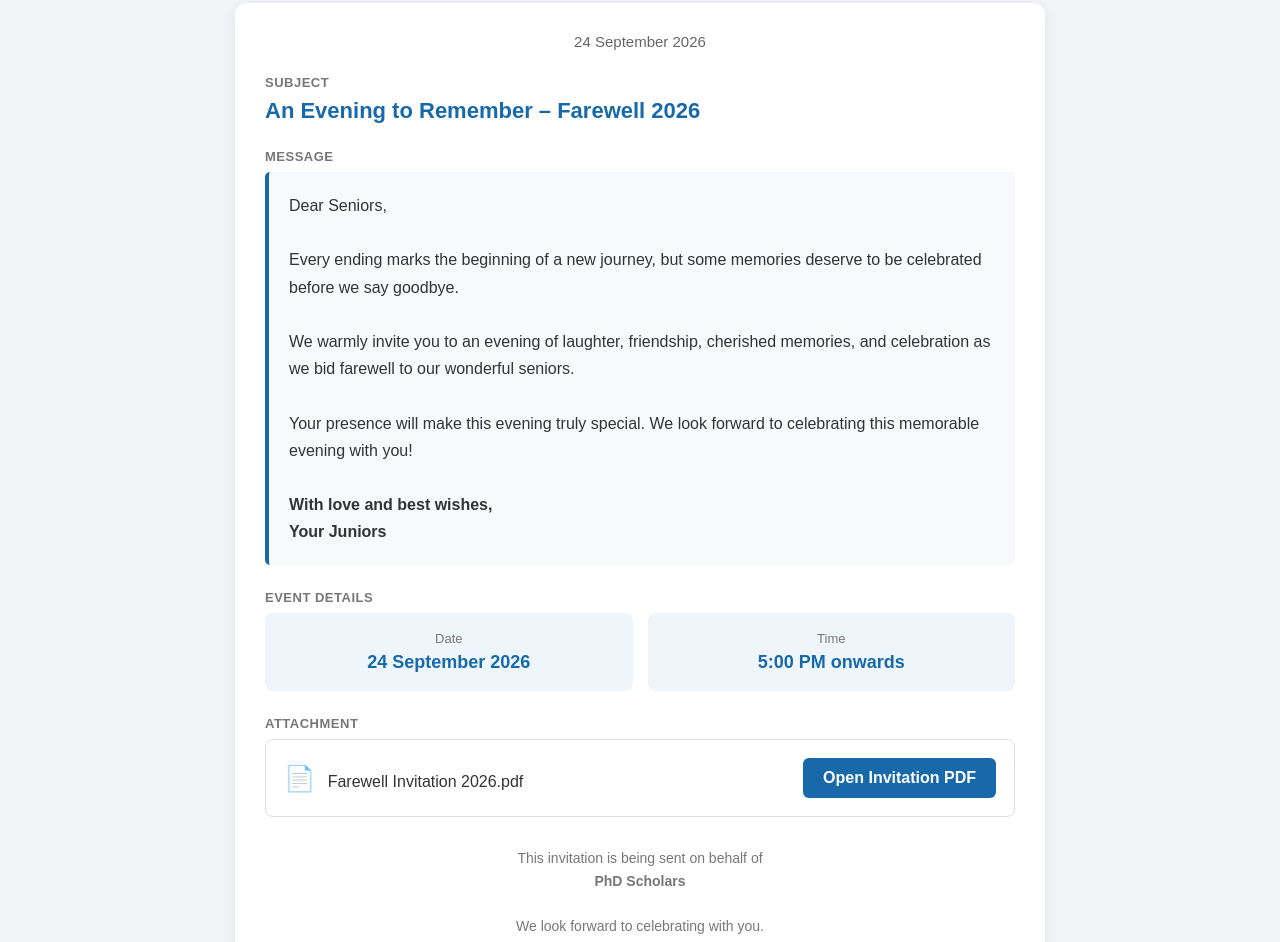
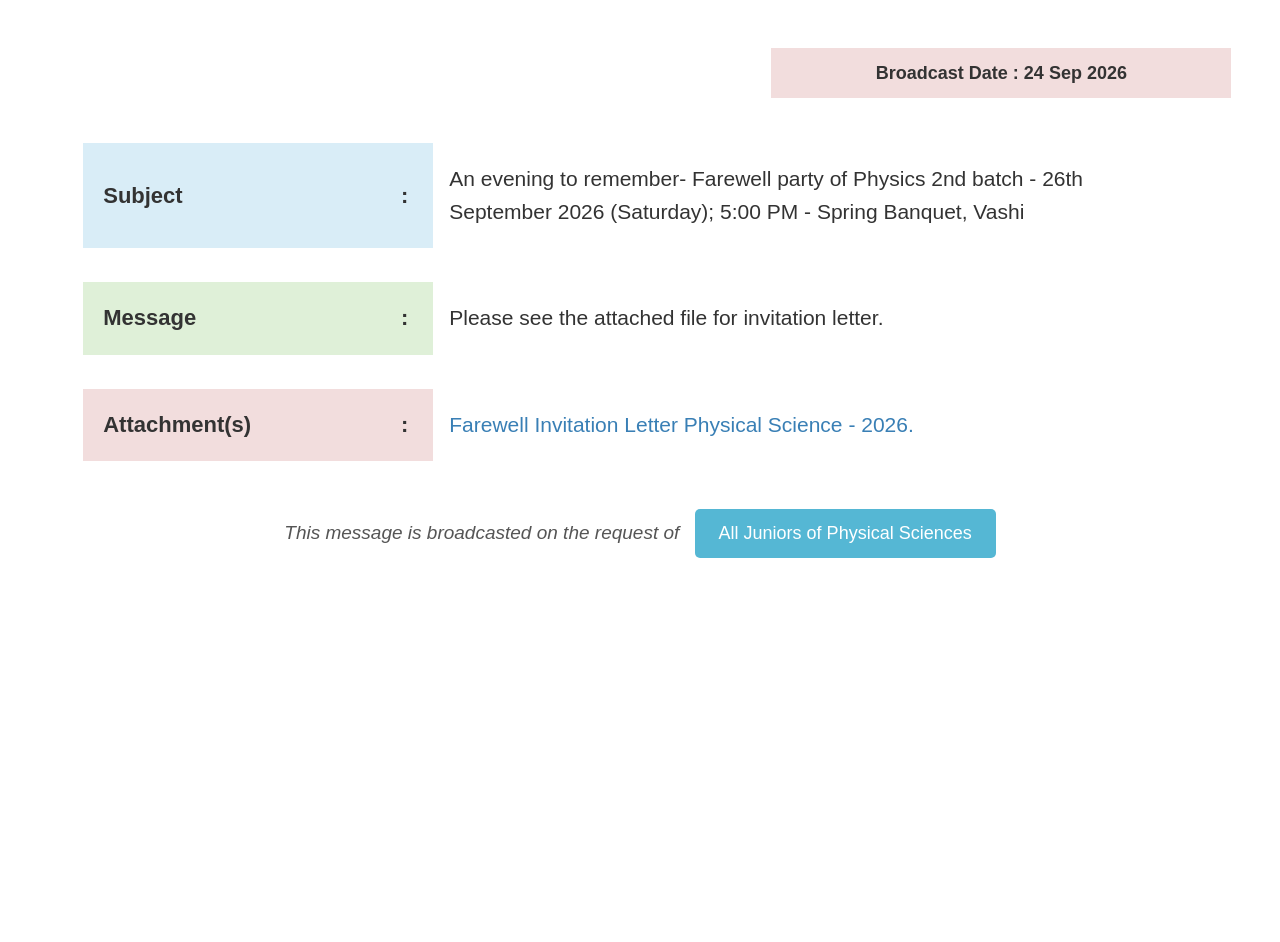
Before and after one commit to rfnpsrcd/Farewell-Invitation, a plain HTML site: page index.html in a window 1280 px wide. Shown: the part 114-1056 px from the top of the page. After the commit the page ends 800 px from the top, so only its background shows below. Drawn offline with Linux system fonts and the light colour scheme.

Commit message:
index.html

```diff
--- a/index.html
+++ b/index.html
@@ -4,173 +4,231 @@
     <meta charset="UTF-8">
     <meta name="viewport" content="width=device-width, initial-scale=1.0">
 
-    <title>Farewell Invitation 2026</title>
+    <title>Broadcast Detail</title>
 
     <style>
         * {
             box-sizing: border-box;
         }
 
-        body {
+        html, body {
             margin: 0;
+            padding: 0;
+            background: #ffffff;
             font-family: Arial, Helvetica, sans-serif;
-            background: #f2f4f7;
-            color: #333;
+            color: #333333;
         }
 
-        .header {
-            background: #1769aa;
-            color: white;
-            padding: 25px 20px;
-            text-align: center;
+        /* Thin blue strip at the very top */
+        .top-strip {
+            height: 10px;
+            background: #2f75a8;
+            width: 100%;
         }
 
-        .header h1 {
-            margin: 0;
-            font-size: 28px;
-            font-weight: 600;
+        /* Main blue title bar */
+        .title-bar {
+            width: 90%;
+            margin: 48px auto 0 auto;
+            height: 45px;
+            background: #397fb5;
+            color: #ffffff;
+            display: flex;
+            align-items: center;
+            justify-content: center;
+            font-size: 31px;
+            font-weight: normal;
         }
 
-        .container {
-            max-width: 850px;
-            margin: 35px auto;
+        /* Broadcast date */
+        .broadcast-date {
+            width: 460px;
+            height: 50px;
+            margin-top: 59px;
+            margin-right: 3.8%;
+            margin-left: auto;
+            margin-bottom: 45px;
+
+            background: #f2dddd;
+
+            display: flex;
+            align-items: center;
+            justify-content: center;
+
             padding: 0 20px;
+
+            text-align: center;
+            font-size: 18px;
+            font-weight: bold;
+            color: #333333;
+        }
+        /* Main content */
+        .content {
+            width: 87%;
+            margin: 0 auto;
         }
 
-        .card {
-            background: white;
-            border-radius: 12px;
-            padding: 30px;
-            box-shadow: 0 3px 15px rgba(0,0,0,0.08);
+        .row {
+            display: grid;
+            grid-template-columns: 350px 1fr;
+            margin-bottom: 34px;
+            align-items: stretch;
         }
 
-        .date {
-            text-align: center;
-            color: #666;
-            font-size: 15px;
-            margin-bottom: 25px;
+        /* Left labels */
+        .label {
+            padding: 20px;
+            font-size: 22px;
+            font-weight: bold;
+            display: flex;
+            align-items: center;
+            color: #333333;
         }
 
-        .section {
-            margin-bottom: 25px;
+        .label::after {
+            content: ":";
+            margin-left: auto;
+            padding-right: 5px;
         }
 
-        .label {
-            font-size: 13px;
-            font-weight: bold;
-            color: #777;
-            text-transform: uppercase;
-            letter-spacing: 0.5px;
-            margin-bottom: 8px;
+        /* Right content */
+        .value {
+            padding: 20px 16px;
+            font-size: 21px;
+            line-height: 1.55;
+            display: flex;
+            align-items: center;
         }
 
-        .subject {
-            font-size: 22px;
-            font-weight: 600;
-            color: #1769aa;
+        /* Colors matching the reference image */
+        .subject .label {
+            background: #d9edf7;
         }
 
-        .message {
-            background: #f7f9fb;
-            border-left: 4px solid #1769aa;
-            padding: 20px;
-            line-height: 1.7;
-            border-radius: 5px;
-            font-size: 16px;
+        .subject .value {
+            background: #ffffff;
         }
 
-        .details {
-            display: flex;
-            gap: 15px;
-            flex-wrap: wrap;
+        .message .label {
+            background: #dff0d8;
         }
 
-        .detail-box {
-            flex: 1;
-            min-width: 200px;
-            background: #eef6fc;
-            border-radius: 8px;
-            padding: 18px;
-            text-align: center;
+        .message .value {
+            background: #ffffff;
         }
 
-        .detail-title {
-            font-size: 13px;
-            color: #777;
-            margin-bottom: 6px;
+        .attachment .label {
+            background: #f2dddd;
         }
 
-        .detail-value {
-            font-size: 18px;
-            font-weight: 600;
-            color: #1769aa;
+        .attachment .value {
+            background: #ffffff;
         }
 
-        .attachment {
-            border: 1px solid #ddd;
-            border-radius: 8px;
-            padding: 18px;
-            display: flex;
-            align-items: center;
-            justify-content: space-between;
-            gap: 15px;
-            flex-wrap: wrap;
+        /* Attachment link */
+        .attachment-link {
+            color: #397fb5;
+            text-decoration: none;
+            font-size: 21px;
         }
 
-        .pdf-name {
-            font-size: 16px;
-            font-weight: 500;
+        .attachment-link:hover {
+            text-decoration: underline;
         }
 
-        .pdf-icon {
-            font-size: 25px;
-            margin-right: 8px;
+        /* Bottom broadcast statement */
+        .broadcast-footer {
+            margin-top: 48px;
+            margin-bottom: 70px;
+            text-align: center;
+            font-size: 19px;
+            font-style: italic;
+            color: #555555;
         }
 
-        .pdf-button {
-            background: #1769aa;
-            color: white;
-            text-decoration: none;
-            padding: 11px 20px;
-            border-radius: 6px;
-            font-weight: 600;
+        .broadcast-footer .request {
             display: inline-block;
+            margin-left: 10px;
+            padding: 14px 24px;
+            background: #55b7d4;
+            color: #ffffff;
+            border-radius: 5px;
+            font-style: normal;
+            font-size: 18px;
+            font-weight: normal;
         }
 
-        .pdf-button:hover {
-            background: #0d4f82;
+        /* Mobile */
+        @media (max-width: 800px) {
+
+            .title-bar {
+                width: 94%;
+                margin-top: 30px;
+                height: 42px;
+                font-size: 24px;
+            }
+
+            .broadcast-date {
+                width: 90%;
+                max-width: none;
+                min-width: 0;
+                margin: 35px auto;
+                font-size: 16px;
+            }
+
+            .content {
+                width: 94%;
+            }
+
+            .row {
+                grid-template-columns: 130px 1fr;
+                margin-bottom: 20px;
+            }
+
+            .label {
+                padding: 14px 10px;
+                font-size: 16px;
+            }
+
+            .value {
+                padding: 14px 10px;
+                font-size: 16px;
+            }
+
+            .attachment-link {
+                font-size: 16px;
+            }
+
+            .broadcast-footer {
+                margin: 35px 15px 50px;
+                font-size: 15px;
+            }
+
+            .broadcast-footer .request {
+                display: block;
+                width: fit-content;
+                margin: 12px auto 0;
+                font-size: 15px;
+            }
         }
 
-        .footer {
-            text-align: center;
-            margin-top: 30px;
-            color: #777;
-            font-size: 14px;
-            line-height: 1.6;
-        }
+        @media (max-width: 500px) {
 
-        @media (max-width: 600px) {
-
-            .header h1 {
-                font-size: 23px;
+            .row {
+                grid-template-columns: 105px 1fr;
             }
 
-            .card {
-                padding: 20px;
+            .label {
+                font-size: 14px;
             }
 
-            .subject {
-                font-size: 19px;
+            .value {
+                font-size: 14px;
             }
 
-            .attachment {
-                flex-direction: column;
-                align-items: flex-start;
-            }
-
-            .pdf-button {
-                width: 100%;
-                text-align: center;
+            .attachment-link {
+                font-size: 14px;
+                word-break: break-word;
             }
         }
     </style>
@@ -178,124 +236,63 @@
 
 <body>
 
-    <div class="header">
-        <h1>Broadcast Detail</h1>
+    <div class="top-strip"></div>
+
+    <div class="title-bar">
+        Broadcast Detail
     </div>
 
-    <div class="container">
 
-        <div class="card">
+    <div class="broadcast-date">
+        Broadcast Date : 24 Sep 2026
+    </div>
 
-            <div class="date">
-                24 September 2026
+
+    <div class="content">
+
+        <!-- SUBJECT -->
+        <div class="row subject">
+
+            <div class="label">
+                Subject
             </div>
 
-            <div class="section">
-                <div class="label">Subject</div>
-
-                <div class="subject">
-                    An Evening to Remember – Farewell 2026
-                </div>
+            <div class="value">
+                An evening to remember- Farewell party of Physics 2nd batch - 26th September 2026 (Saturday); 5:00 PM - Spring Banquet, Vashi
             </div>
 
+        </div>
 
-            <div class="section">
 
-                <div class="label">Message</div>
+        <!-- MESSAGE -->
+        <div class="row message">
 
-                <div class="message">
-
-                    Dear Seniors,<br><br>
-
-                    Every ending marks the beginning of a new journey,
-                    but some memories deserve to be celebrated before
-                    we say goodbye.<br><br>
-
-                    We warmly invite you to an evening of laughter,
-                    friendship, cherished memories, and celebration
-                    as we bid farewell to our wonderful seniors.<br><br>
-
-                    Your presence will make this evening truly special.
-                    We look forward to celebrating this memorable
-                    evening with you!<br><br>
-
-                    <strong>With love and best wishes,<br>
-                    Your Juniors</strong>
-
-                </div>
-
+            <div class="label">
+                Message
             </div>
 
+            <div class="value">
+                Please see the attached file for invitation letter.
+            </div>
 
-            <div class="section">
-
-                <div class="label">Event Details</div>
-
-                <div class="details">
-
-                    <div class="detail-box">
-
-                        <div class="detail-title">
-                            Date
-                        </div>
-
-                        <div class="detail-value">
-                            24 September 2026
-                        </div>
-
-                    </div>
+        </div>
 
 
-                    <div class="detail-box">
+        <!-- ATTACHMENT -->
+        <div class="row attachment">
 
-                        <div class="detail-title">
-                            Time
-                        </div>
-
-                        <div class="detail-value">
-                            5:00 PM onwards
-                        </div>
-
-                    </div>
-
-                </div>
-
+            <div class="label">
+                Attachment(s)
             </div>
 
+            <div class="value">
 
-            <div class="section">
-
-                <div class="label">
-                    Attachment
-                </div>
-
-                <div class="attachment">
-
-                    <div class="pdf-name">
-                        <span class="pdf-icon">📄</span>
-                        Farewell Invitation 2026.pdf
-                    </div>
-
-                    <a
-                        href="Farewell_Invitation.pdf"
-                        target="_blank"
-                        class="pdf-button">
-                        Open Invitation PDF
-                    </a>
-
-                </div>
-
-            </div>
-
-
-            <div class="footer">
-
-                This invitation is being sent on behalf of<br>
-                <strong>PhD Scholars</strong>
-
-                <br><br>
-
-                We look forward to celebrating with you.
+                <a
+                    class="attachment-link"
+                    href="Farewell_Invitation.pdf"
+                    target="_blank">
+                    Farewell Invitation Letter Physical Science - 2026.
+                </a>
 
             </div>
 
@@ -303,5 +300,17 @@
 
     </div>
 
+
+    <!-- FOOTER -->
+    <div class="broadcast-footer">
+
+        This message is broadcasted on the request of
+
+        <span class="request">
+            All Juniors of Physical Sciences
+        </span>
+
+    </div>
+
 </body>
 </html>
```
